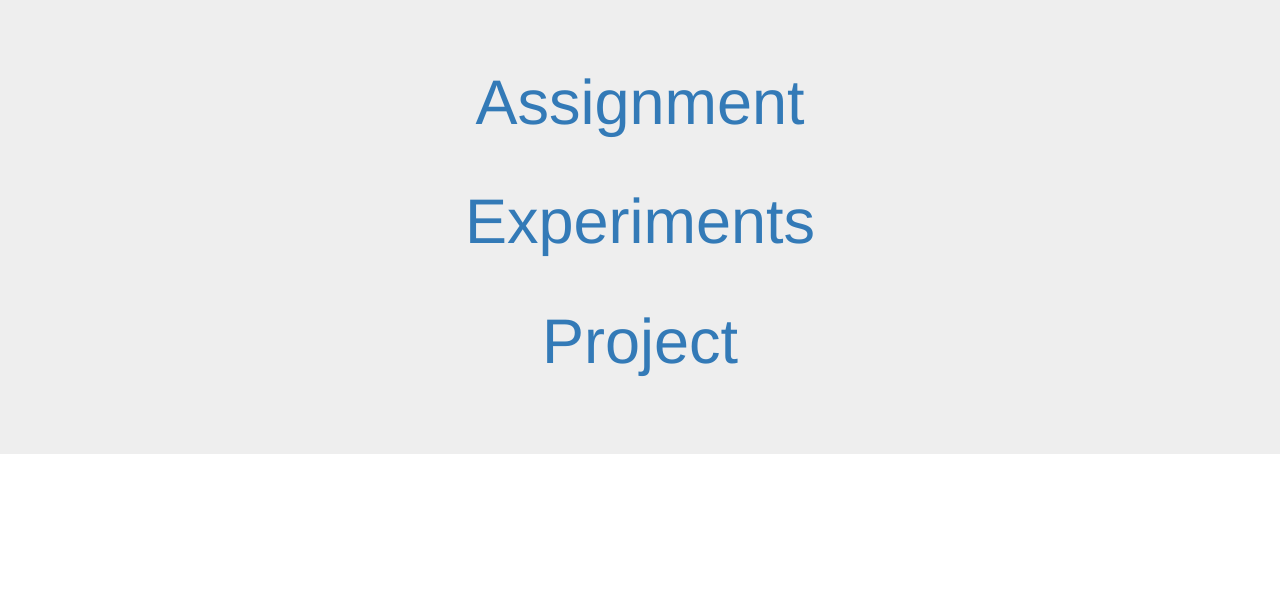
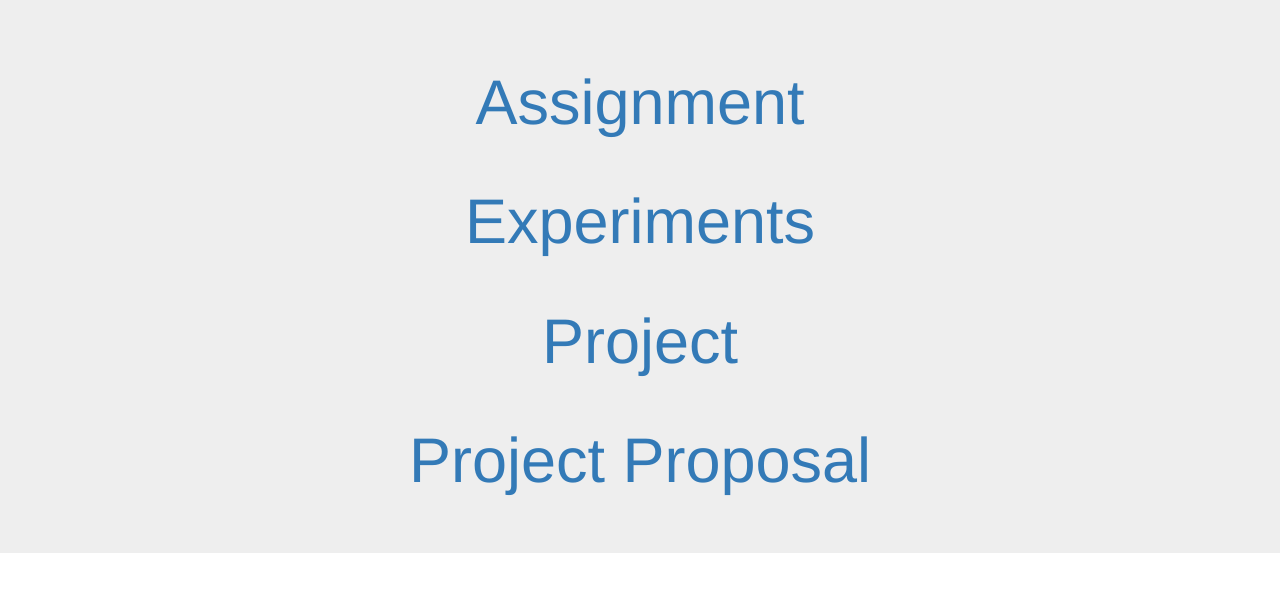
Before and after one commit to karthikchandranna/WebDevSpring2016, a website: page public/index.html in a window 1280 px wide. Drawn offline with nearby package versions, Linux system fonts and the light colour scheme.

Commit message:
added project proposal link to index page

```diff
--- a/public/index.html
+++ b/public/index.html
@@ -15,9 +15,14 @@
 </head>
 <body>
 <div class="jumbotron">
-    <h1 class="text-center"><a href="assignment/index.html">Assignment</a></h1><br/>
+    <h1 class="text-center"><a href="assignment/client/index.html">Assignment</a></h1><br/>
     <h1 class="text-center"><a href="experiments/index.html">Experiments</a></h1><br/>
     <h1 class="text-center"><a href="project/index.html">Project</a></h1><br/>
+    <h1 class="text-center">
+        <a href="https://docs.google.com/document/d/1nCaowghAXK7yoAa3gu2EdQgTWSvnhWMmPDhD8hzibPU/edit?usp=sharing">
+            Project Proposal
+        </a>
+    </h1>
 </div>
 </body>
 </html>
```
